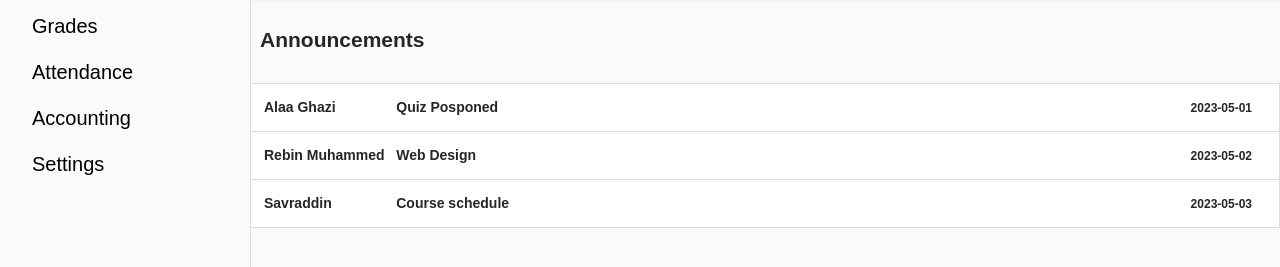
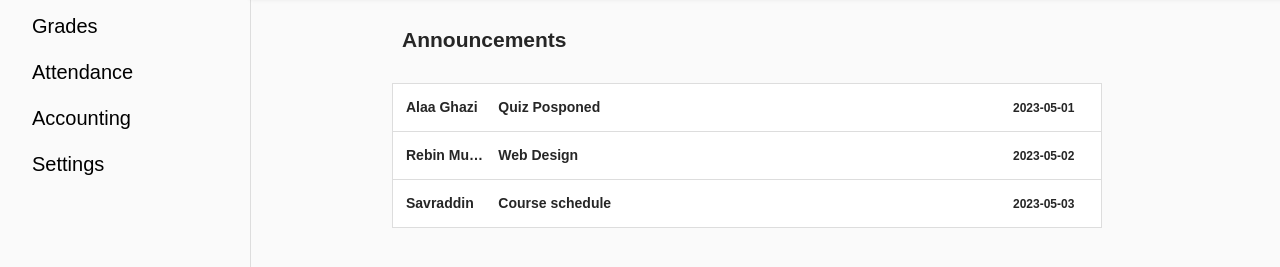
Before and after one commit to BlindMizuri/SIS_UNI_Projrct, a plain HTML site: page AnnouncementPage.html in a window 1280 px wide. Shown: the part 63-330 px from the top of the page. Drawn offline with Linux system fonts and the light colour scheme.

Commit message:
Update AnnouncementPage.html
Changed Message table

```diff
--- a/AnnouncementPage.html
+++ b/AnnouncementPage.html
@@ -129,7 +129,7 @@ h1 {
 /* Style the table */
 table {
         border-collapse: collapse;
-        width: 100%;
+        width: 80%;
         border: 1px solid #ddd;
       }
 
@@ -217,7 +217,7 @@ table {
   main {
   position: fixed;
   top: 50px;
-  left: 250px;
+  left: 28em;
   bottom: 0;
   right: 0;
 }
```
